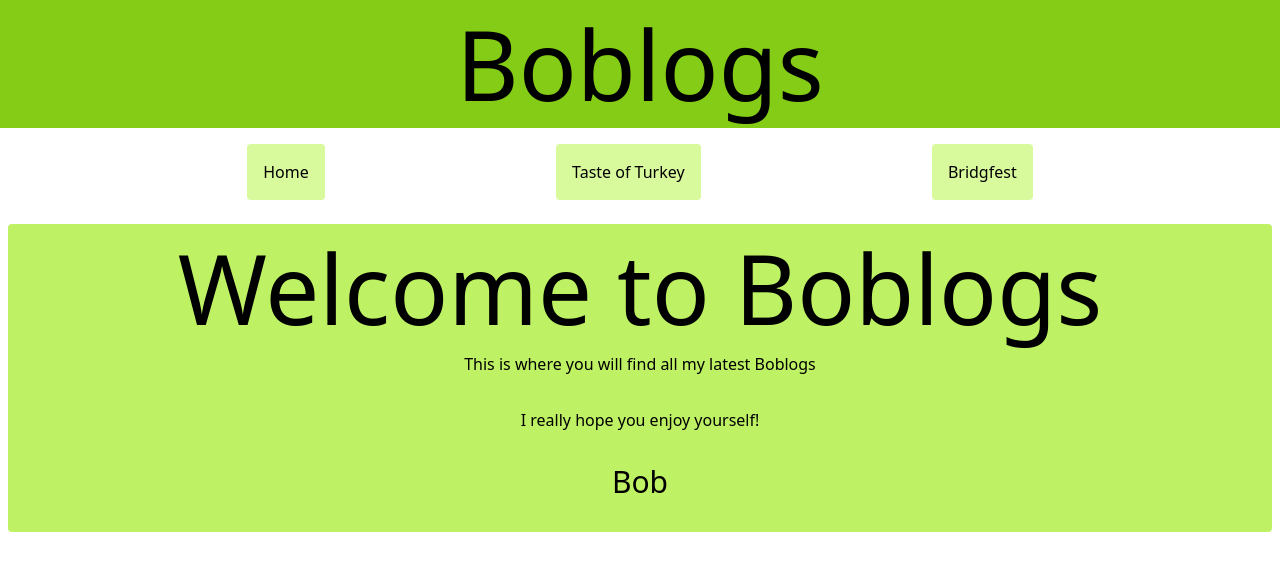
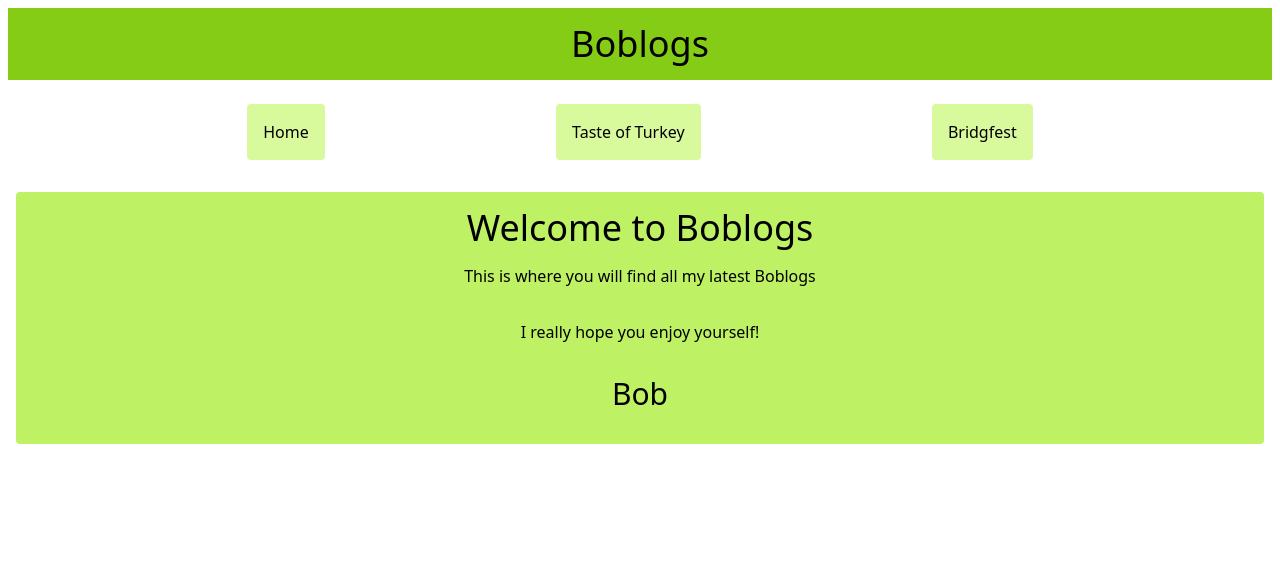
Before and after one commit to SmagicJones/boblogs, a React (Vite) app: page /boblogs/home in a window 1280 px wide. Shown: the top 570 px of the page. Built offline with nearby package versions, Linux system fonts and the light colour scheme.

Commit message:
title size changes

```diff
--- a/src/App.jsx
+++ b/src/App.jsx
@@ -3,11 +3,13 @@ import { Link, Outlet } from "react-router-dom";
 function App() {
   return (
     <>
-      <div className="bg-lime-500 flex justify-center p-4">
-        <div>
-          <h1 className="text-8xl">Boblogs</h1>
+      <header className="grid grid-cols-1 m-2">
+        <div className="bg-lime-500 flex justify-center p-4">
+          <div>
+            <h1 className="text-4xl">Boblogs</h1>
+          </div>
         </div>
-      </div>
+      </header>
 
       <section>
         <nav className="flex justify-evenly p-4">
--- a/src/pages/Home.jsx
+++ b/src/pages/Home.jsx
@@ -1,9 +1,9 @@
 export default function Home() {
   return (
     <section className="m-2">
-      <div className="grid grid-cols-1">
+      <div className="grid grid-cols-1 m-2">
         <div className="p-4 bg-lime-300 rounded text-center">
-          <h1 className="text-8xl">Welcome to Boblogs</h1>
+          <h1 className="text-4xl">Welcome to Boblogs</h1>
           <p className="p-4">
             This is where you will find all my latest Boblogs
           </p>
--- a/src/pages/TOT.jsx
+++ b/src/pages/TOT.jsx
@@ -12,7 +12,7 @@ export default function TOT() {
       <section>
         <div className="grid md:grid-cols-1">
           <div className="bg-lime-400 rounded m-2 text-center p-4">
-            <h1 className="text-8xl">Taste of Turkey</h1>
+            <h1 className="text-4xl">Taste of Turkey</h1>
           </div>
         </div>
       </section>
```
